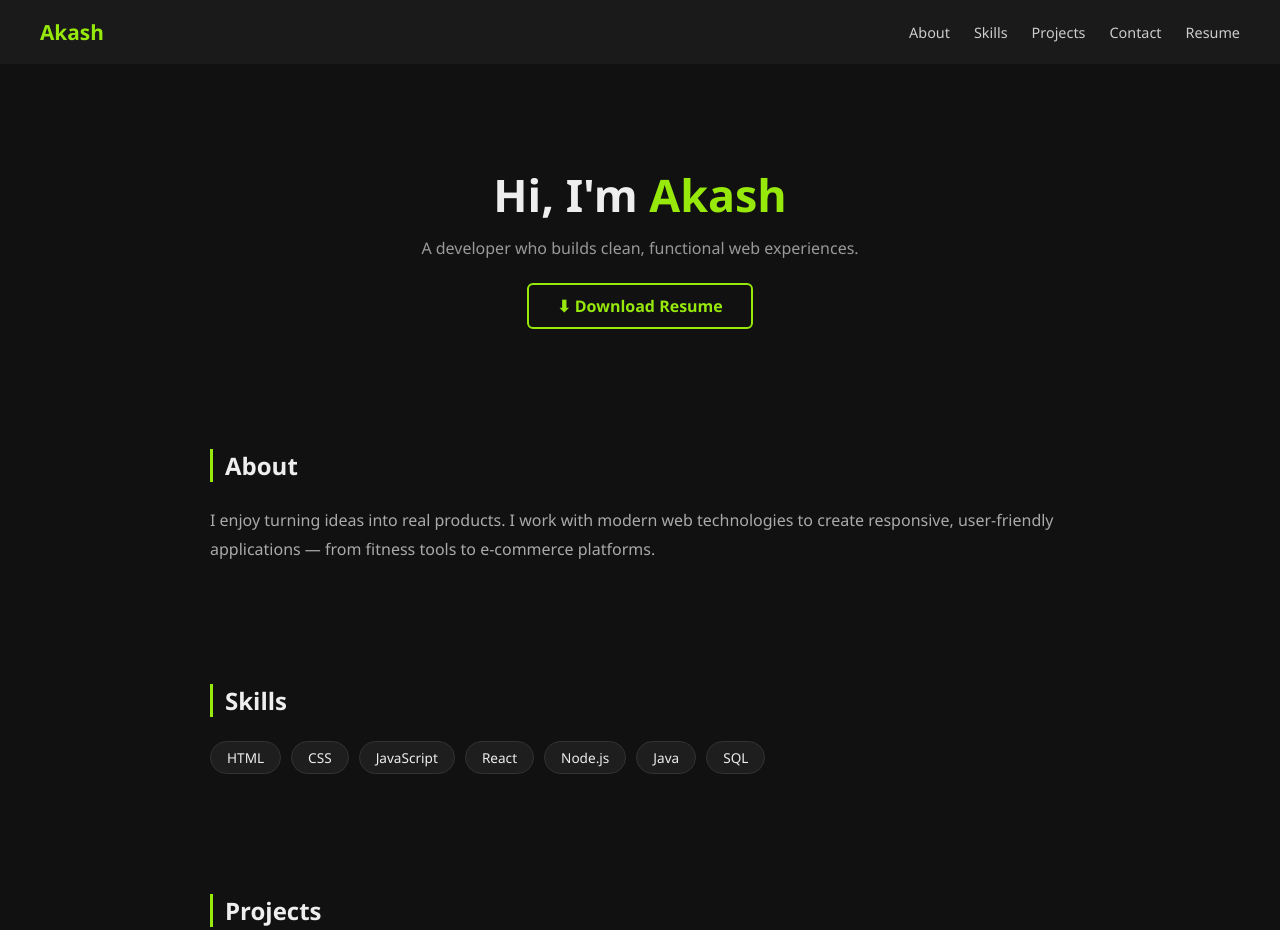
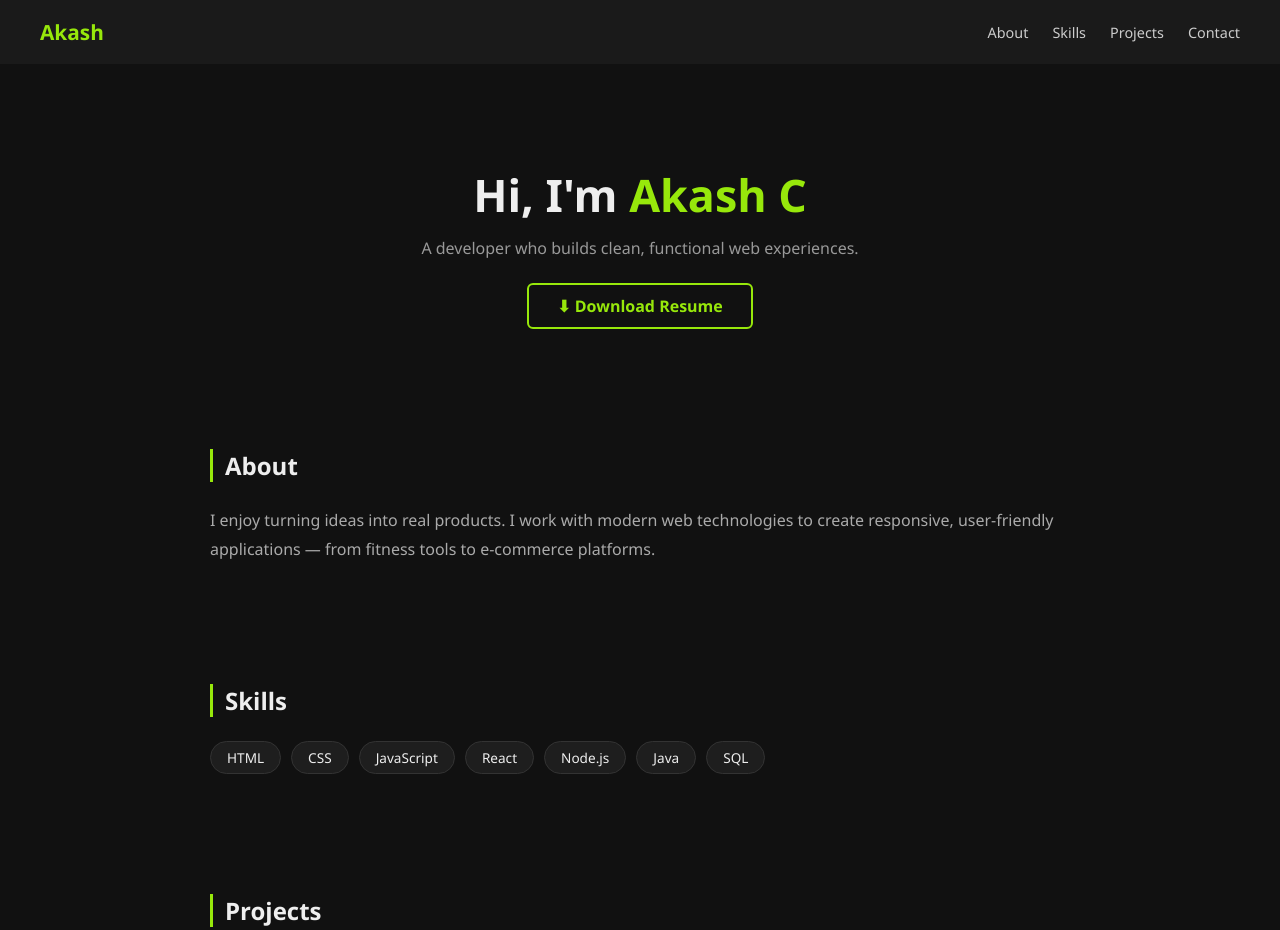
Before and after one commit to Akashc2005/AkashC-AI-DS, a plain HTML site: page index.html in a window 1280 px wide. Shown: the top 930 px of the page. Drawn offline with Linux system fonts and the light colour scheme.

Commit message:
Add files via upload

```diff
--- a/index.html
+++ b/index.html
@@ -56,12 +56,11 @@
       <li><a href="#skills">Skills</a></li>
       <li><a href="#projects">Projects</a></li>
       <li><a href="#contact">Contact</a></li>
-      <li><a href="resume.pdf" download>Resume</a></li>
     </ul>
   </nav>
 
   <div class="Me">
-    <h1>Hi, I'm <span>Akash</span></h1>
+    <h1>Hi, I'm <span>Akash C</span></h1>
     <p>A developer who builds clean, functional web experiences.</p>
     <div class="hero-buttons">
       <a href="resume.pdf" download class="btn-outline">&#11015; Download Resume</a>
```
